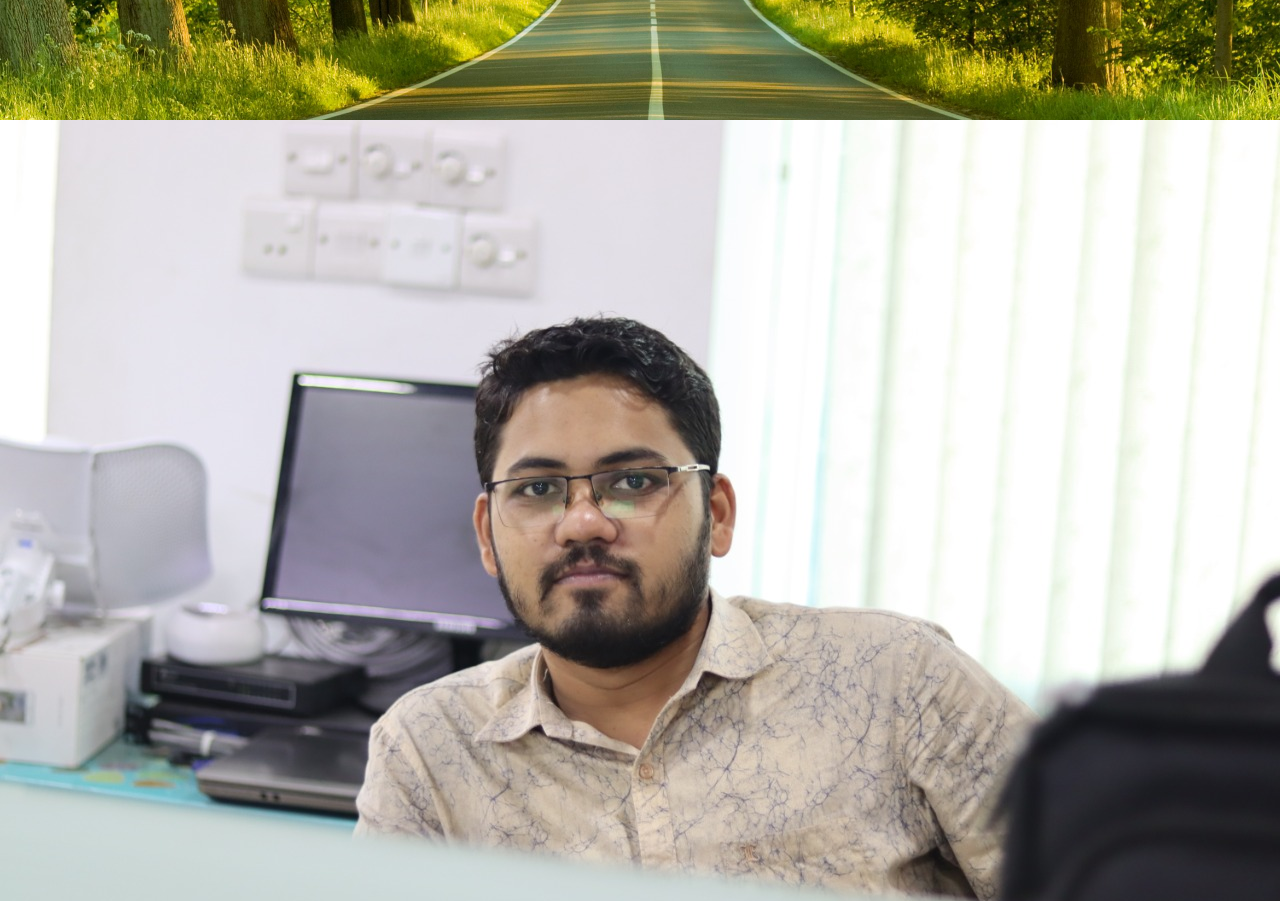
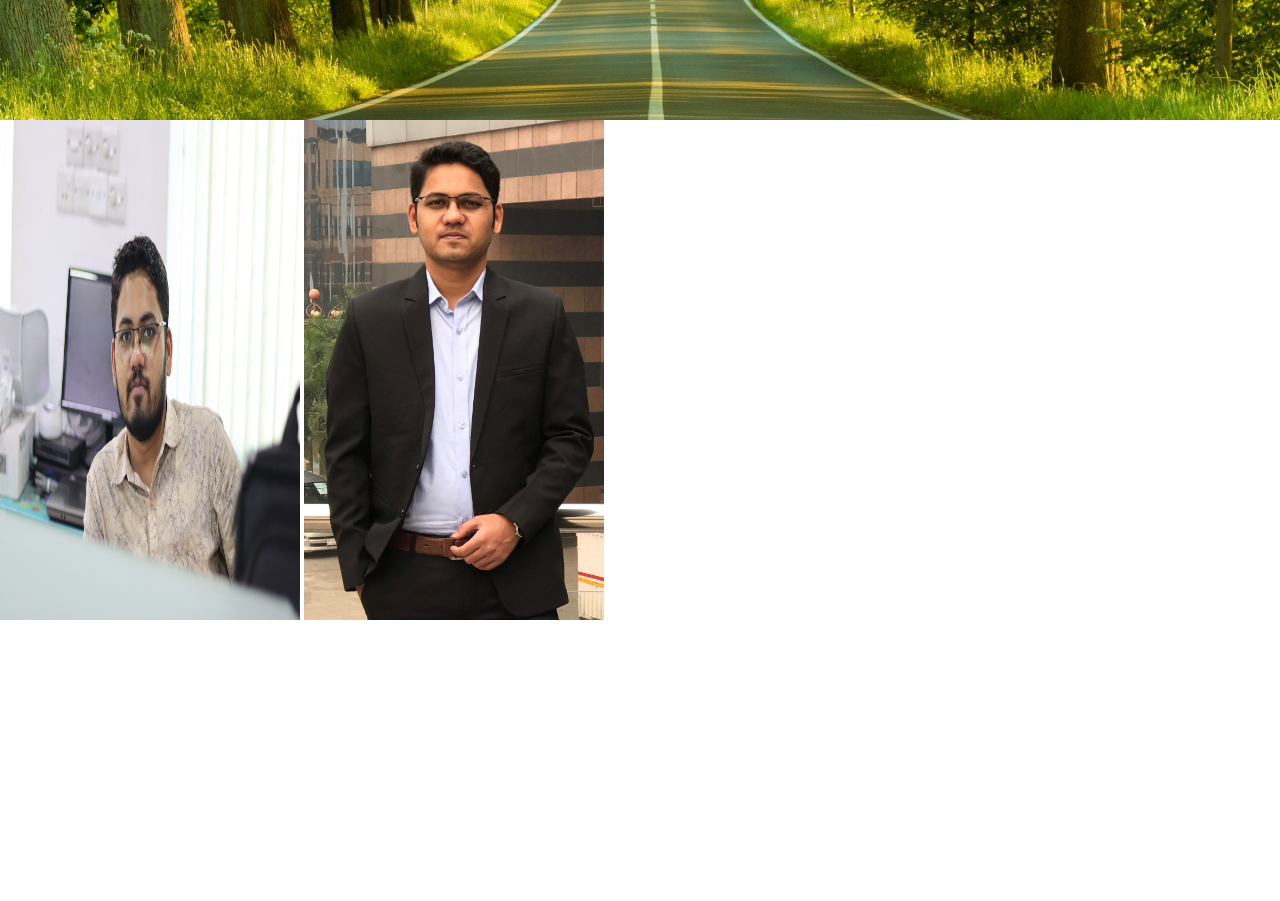
Before and after one commit to Imran-Ho/task-1, a plain HTML site: page index.html in a window 1280 px wide. Shown: the part 500-1401 px from the top of the page. After the commit the page ends 1124 px from the top, so only its background shows below. Drawn offline with Linux system fonts and the light colour scheme.

Commit message:
pic height

```diff
--- a/index.html
+++ b/index.html
@@ -14,7 +14,7 @@
             <h1>MD IMRAN HOSSAIN</h1>
         </div>
     </DIV>
-    <img src="images/101.JPG" alt="">
-    <img src="images/01.jpg" alt="">
+    <img style="height: 500px; width: 300px;" src="images/101.JPG" alt="">
+    <img style="height: 500px; width: 300px;" src="images/01.jpg" alt="">
 </body>
 </html>
```
